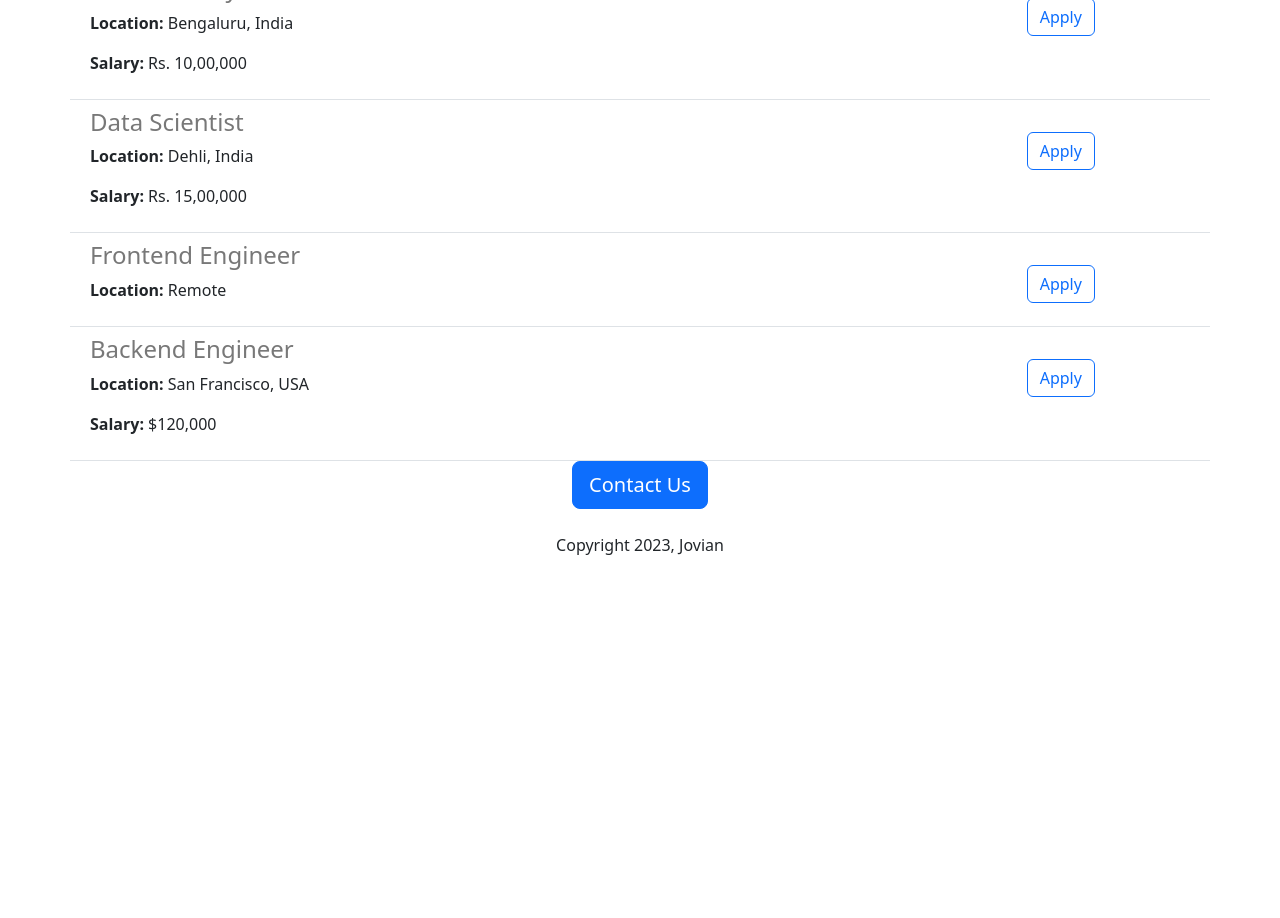
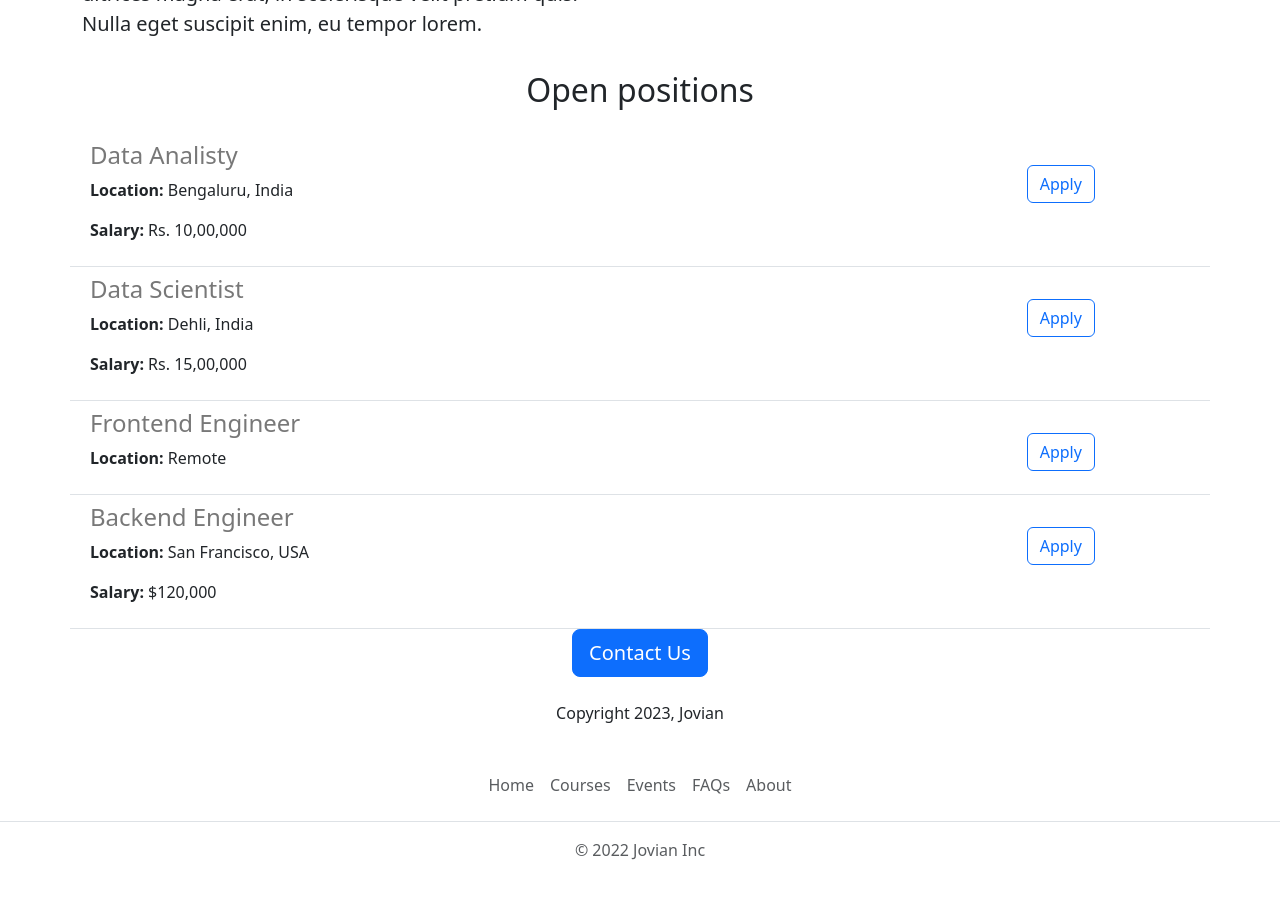
Before and after one commit to GabriellSz/jovian-careers-website, a Flask app: page / in a window 1280 px wide. Shown: the part 833-1751 px from the top of the page. Before the commit the page ends 1388 px from the top, so only its background shows below. Run offline with Flask 2, Linux system fonts and the light colour scheme.

Commit message:
functional and aesthetic improviments

```diff
--- /dev/null
+++ b/templates/footer.html
@@ -0,0 +1,10 @@
+<footer class="py-3 my-4">
+    <ul class="nav justify-content-center border-bottom pb-3 mb-3">
+      <li class="nav-item"><a href="#" class="nav-link px-2 text-muted">Home</a></li>
+      <li class="nav-item"><a href="#" class="nav-link px-2 text-muted">Courses</a></li>
+      <li class="nav-item"><a href="#" class="nav-link px-2 text-muted">Events</a></li>
+      <li class="nav-item"><a href="#" class="nav-link px-2 text-muted">FAQs</a></li>
+      <li class="nav-item"><a href="#" class="nav-link px-2 text-muted">About</a></li>
+    </ul>
+    <p class="text-center text-muted">&copy; 2022 Jovian Inc</p>
+  </footer>
--- a/templates/home.html
+++ b/templates/home.html
@@ -10,6 +10,7 @@
         object-fit: cover;
         width: 100%;
         height: 360px;
+        margin-bottom: 16px;
       }
       h4 {
         color: rgb(120, 120, 120);
@@ -17,11 +18,18 @@
     </style>
   </head>
   <body>
+    {% include 'nav.html' %}
+    <img class="img-fluid" id="banner" src="../static/banner.jpg" alt="A banner with a phrase: 'Do something great'" height="320">
     <div class="container">
       <h1 class="text-center mt-2 mb-4">{{ company_name }} Careers</h1>
-      <img class="img-fluid" id="banner" src="../static/banner.jpg" alt="A banner with a phrase: 'Do something great'" height="320">
-      <h2 class="text-center mt-2 mb-4">About Jovian</h2>
-      <p class="lead">Lorem ipsum dolor sit amet, consectetur adipiscing elit. Donec viverra dolor non mauris malesuada accumsan sit amet mollis neque. Maecenas tristique porttitor diam, eget efficitur odio faucibus vel. Donec imperdiet felis id velit fermentum, ut mollis massa maximus. Integer facilisis tincidunt elementum. Duis porttitor massa at dui imperdiet, ac sollicitudin dui elementum. Integer vel lacus luctus, facilisis mauris non, commodo nibh. Morbi sed ipsum id turpis euismod aliquet eu vel purus. Fusce maximus varius magna, eget mollis mi luctus ut. Cras ultrices magna erat, in scelerisque velit pretium quis. Nulla eget suscipit enim, eu tempor lorem. Proin vulputate sed dui fermentum finibus. Etiam at urna nec augue tempus hendrerit.</p>
+      <div class="row" style="margin-bottom:16px;">
+        <div class="col-md-6">
+          <p class="lead">Lorem ipsum dolor sit amet, consectetur adipiscing elit. Donec viverra dolor non mauris malesuada accumsan sit amet mollis neque. Maecenas tristique porttitor diam, eget efficitur odio faucibus vel. Donec imperdiet felis id velit fermentum, ut mollis massa maximus. Integer facilisis tincidunt elementum. Duis porttitor massa at dui imperdiet, ac sollicitudin dui elementum. Integer vel lacus luctus, facilisis mauris non, commodo nibh. Morbi sed ipsum id turpis euismod aliquet eu vel purus. Fusce maximus varius magna, eget mollis mi luctus ut. Cras ultrices magna erat, in scelerisque velit pretium quis. Nulla eget suscipit enim, eu tempor lorem.</p>
+        </div>
+        <div class="d-none d-md-block col-md-6">
+          <img src="../static/people.jpg" style="height:320px;border-radius:4px;">
+        </div>
+      </div>
       <h2 class="text-center mt-2 mb-4">Open positions</h2>
 
       {% for job in jobs %}
@@ -29,9 +37,10 @@
       {% endfor %}
 
       <div class="text-center">
-        <button class="btn btn-primary btn-lg">Contact Us</button>
+        <a href="mailto:hello@jovian.ai?subject=Question%20about%20Job%20Openings&body=My%20name%3A%20%3Cyour%20name%20here%3E%0D%0A%0D%0AMy%20questions%3A%20%3Center%20questions%20here%3E%0D%0A" class="btn btn-primary btn-lg">Contact Us</a>
         <p class="mt-4">Copyright 2023, Jovian</p>
       </div>
     </div>
+    {% include 'footer.html' %}
   </body>
 </html>
--- a/templates/jobitem.html
+++ b/templates/jobitem.html
@@ -11,7 +11,7 @@
     {% endif %}
   </div>
   <div class="col-2">
-    <button type="button" class="btn btn-outline-primary mt-4">Apply</button>
+    <a href="mailto:hello@jovian.ai?subject=Application%20for%20{{job['title']}}&body=My%20name%3A%20%3Cyour%20name%20here%3E%0D%0A%0D%0AMy%20resume%20link%3A%20%3Cresume%20link%3E%0D%0A%0D%0AMy%20linkedIn%20link%3A%20%3ClinkdeIn%20link%3E" type="button" class="btn btn-outline-primary mt-4">Apply</a>
   </div>
 
 </div>
--- /dev/null
+++ b/templates/nav.html
@@ -0,0 +1,9 @@
+<nav class="navbar shadow-sm fixed-top bg-white">
+  <div class="container-fluid">
+    <a class="navbar-brand" href="#">
+      <img src="../static/bootstrap-logo.svg" alt="Logo" width="30" height="24" class="d-inline-block align-text-top">
+      Jovian
+    </a>
+  </div>
+</nav>
+<div style="height: 56px;"></div>
```
Also changed, not shown: static/bootstrap-logo.svg (added), 1 other file.
